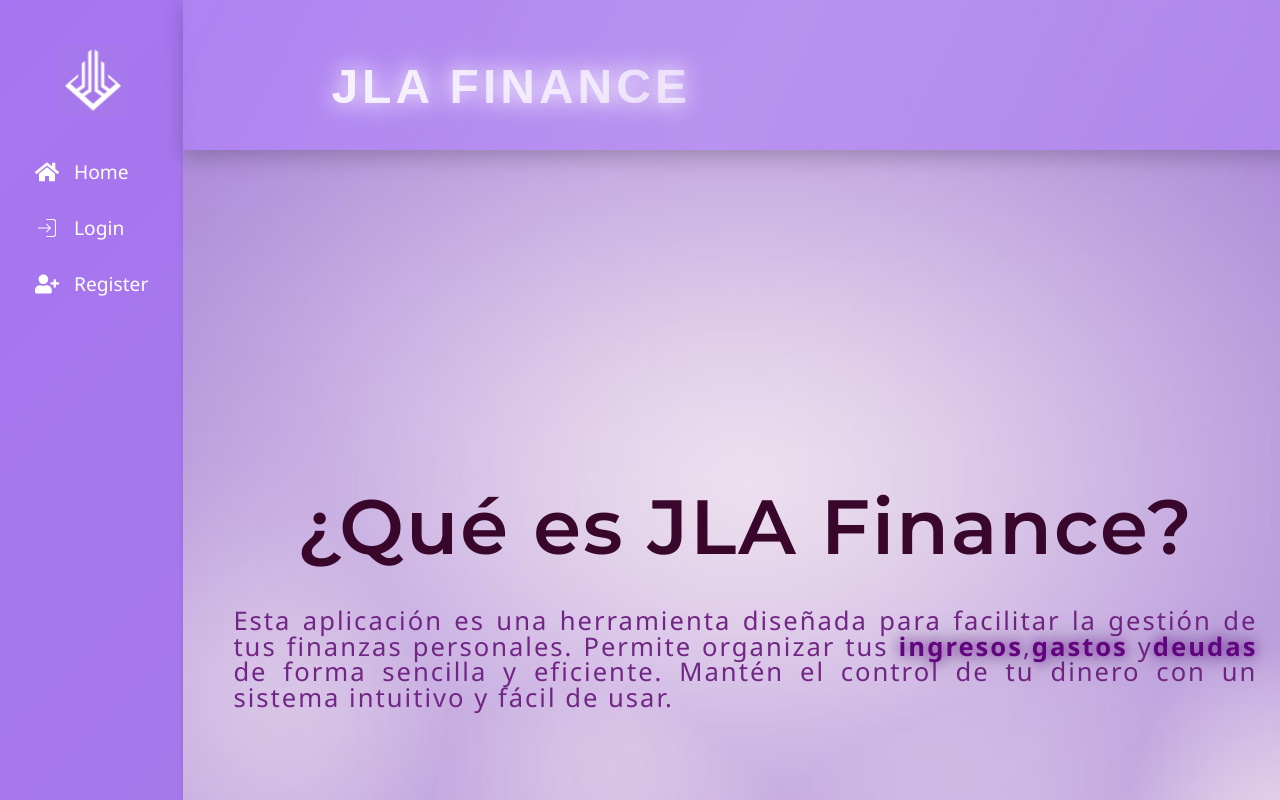
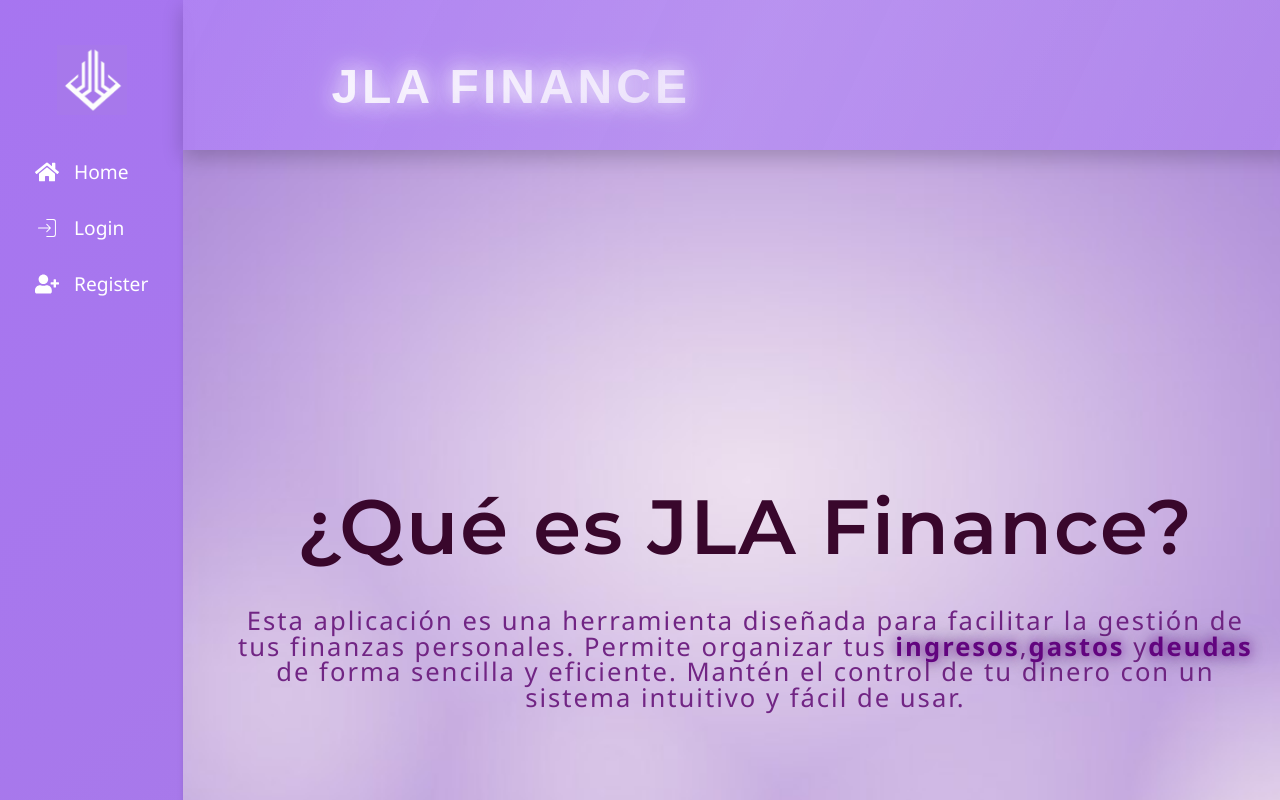
Before and after one commit to leo-knight98/My-finance, a React (Vite) app in the folder frontend/: page / in a window 1280 px wide. Shown: the top 800 px of the page. Built offline with nearby package versions, Linux system fonts and the light colour scheme; no server answers.

Commit message:
text change

```diff
--- a/frontend/src/pages/home/Home.module.css
+++ b/frontend/src/pages/home/Home.module.css
@@ -22,7 +22,7 @@
   letter-spacing: 2px;
   margin-bottom: 2rem;
   box-shadow: 0 4px 6px rgba(0, 0, 0, 0.1);
-  text-align: justify;
+  text-align: center;
   background-color: #f0f0f0;
   widows: 2;
   orphans: 2;
```
